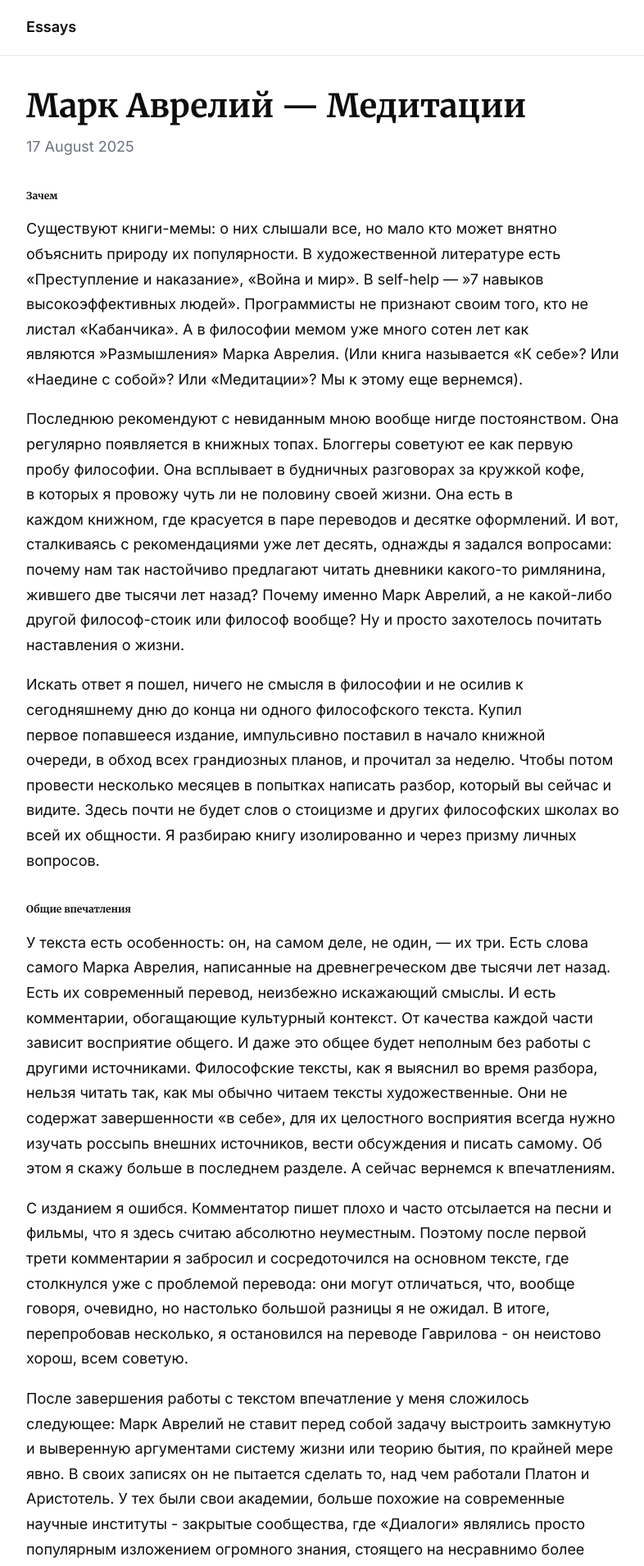
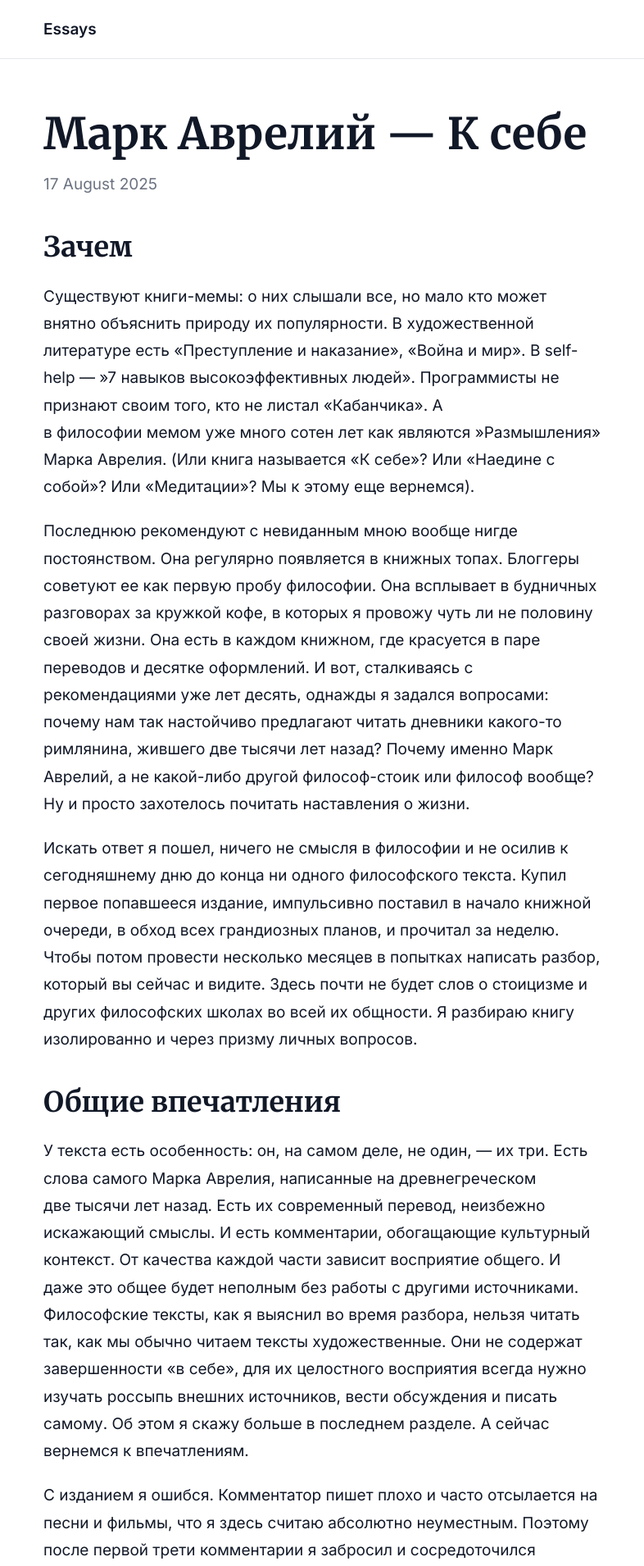
Before and after one commit to Abirmann/blog, a Jekyll site: the page built from _essays/aurelius-meditations.md, in a window 1280 px wide. Shown: the top 1910 px of the page at 82% size, without its empty margins (246-1032 px from the left). Built offline with Jekyll 4.4.1, drawn with Linux system fonts in a browser that asks for light colours; some of the changed text lies outside the part shown.

Commit message:
elements of style

````diff
--- a/_essays/aurelius-meditations.md
+++ b/_essays/aurelius-meditations.md
@@ -1,14 +1,14 @@
 ---
-title: Марк Аврелий — Медитации
+title: Марк Аврелий — К себе
 ---
-###### Зачем
+## Зачем
 
 Существуют книги-мемы: о них слышали все, но мало кто может внятно объяснить природу их популярности. В художественной литературе есть "Преступление и наказание", "Война и мир". В self-help — "7 навыков высокоэффективных людей". Программисты не признают своим того, кто не листал "Кабанчика". А в философии мемом уже много сотен лет как являются "Размышления" Марка Аврелия. (Или книга называется "К себе"? Или "Наедине с собой"? Или "Медитации"? Мы к этому еще вернемся).
 
 Последнюю рекомендуют с невиданным мною вообще нигде постоянством. Она регулярно появляется в книжных топах. Блоггеры советуют ее как первую пробу философии. Она всплывает в будничных разговорах за кружкой кофе, в которых я провожу чуть ли не половину своей жизни. Она есть в каждом книжном, где красуется в паре переводов и десятке оформлений. И вот, сталкиваясь с рекомендациями уже лет десять, однажды я задался вопросами: почему нам так настойчиво предлагают читать дневники какого-то римлянина, жившего две тысячи лет назад? Почему именно Марк Аврелий, а не какой-либо другой философ-стоик или философ вообще? Ну и просто захотелось почитать наставления о жизни.
 
 Искать ответ я пошел, ничего не смысля в философии и не осилив к сегодняшнему дню до конца ни одного философского текста. Купил первое попавшееся издание, импульсивно поставил в начало книжной очереди, в обход всех грандиозных планов, и прочитал за неделю. Чтобы потом провести несколько месяцев в попытках написать разбор, который вы сейчас и видите. Здесь почти не будет слов о стоицизме и других философских школах во всей их общности. Я разбираю книгу изолированно и через призму личных вопросов.
-###### Общие впечатления
+## Общие впечатления
 
 У текста есть особенность: он, на самом деле, не один, — их три. Есть слова самого Марка Аврелия, написанные на древнегреческом две тысячи лет назад. Есть их современный перевод, неизбежно искажающий смыслы. И есть комментарии, обогащающие культурный контекст. От качества каждой части зависит восприятие общего. И даже это общее будет неполным без работы с другими источниками. Философские тексты, как я выяснил во время разбора, нельзя читать так, как мы обычно читаем тексты художественные. Они не содержат завершенности "в себе", для их целостного восприятия всегда нужно изучать россыпь внешних источников, вести обсуждения и писать самому. Об этом я скажу больше в последнем разделе. А сейчас вернемся к впечатлениям.
 
@@ -21,14 +21,14 @@ title: Марк Аврелий — Медитации
 Само содержание же мне показалось близким к современной self-help литературе или популярной психологии. Это в целом, кажется, общая черта стоической философии - отвечать на массовые вопросы. Может быть поэтому они и выстрелили. Но почему именно дневник Марка Аврелия? Возможно потому, что это мысли римского императора — самого могущественного человека всего цивилизованного мира того времени. И не какого-то, а одного из самых выдающихся - названного "Великой душой на троне" и одним из пяти "Хороших императоров". Марк Аврелий был прекрасно образован, чрезвычайно дисциплинирован, благожелателен и аскетичен, а Империя в период его правления процветала так, как никогда. Судьба дала нам возможность послушать убеждения императора, доказанные действиями под экстремальными соблазнами всей роскоши, ему доступной.
 
 Думаю здесь и кроется последний элемент ответа на вопрос "почему именно Марк Аврелий?". Потому что в его тексте соединились несколько редких качеств: небольшой объем, глубина содержания, понятность и простота изложения и сама личность автора. Пусть и многие вещи он не раскрывает или оставляет в беспорядке. Согласитесь, что намного интереснее слушать о бренности славы и суетности честолюбия от римского императора, чем от современного психолога. И особенно интересно наблюдать в тексте отголоски его внутренних конфликтов. Ведь Марк Аврелий много пишет о доброжелательности чуть ли не как о главной обязанности человека и при этом вынужден постоянно воевать с соседними культурами, выполняя тем самым другой свой долг. Даже сквозь перевод можно уловить эту неустанную борьбу с соблазнами и противоречиями. Особенно, когда мы знаем, что Марк Аврелий императором быть не хотел, но считал свой удел общественной обязанностью.
-###### Структура
+## Структура
 
 Хочется сказать, что структуры в "Медитациях" нет вообще. Есть некие 12 книг с непоследовательными заметками. Причину мы уже затронули - это дневник. А книги в нем, на самом деле, — сессии. Скорее всего автор писал, когда выпадала свободная минута в военных походах. И однажды что-то написав, он к написанному уже не возвращался. Писал же он для себя и ничего издавать не собирался. Отсюда и название "К себе".
 
 Мы привыкли к системному изложению. Привыкли относиться к тексту свысока, будто бы являемся судьями и дегустаторами информации. Но мы забываем, что такая культура отношения к текстами возника недавно. Раньше люди писали для другого и не так чисто и информативно, как мы ожидаем того сейчас. Поэтому текст древнего римлянина, тем более дневник, поначалу вызывает раздражение: "и где аргументы?", "а где структура?", "почему не уважаешь читателя и пишешь так беспорядочно?". Но если присмотреться, то структуру обнаружить можно — только природа ее будет совершенно другой. Здесь она проявляется через повторения. Повторения и есть структура текста. Что упоминается чаще — то и важнее автору. Для меня это стало неочевидным и одним из самых важных наблюдений.
 
 Мы словно можем заглянуть к Марку Аврелию в подсознание и увидеть то, что он старался не забыть больше всего. О чем он чаще всего себе напоминал. Поэтому варианты перевода названия "Медитации" или "К себе" нравятся мне больше всех — они сохраняют смысл того, что текст в первую очередь является некой мантрой или обращением, молитвой, которую автор шепчет себе каждый день. И теперь, проявив структуру текста, мы можем поговорить о его главных идеях. И сделать важный вывод: главная идея текста - и есть сам текст.
-###### Главные идеи
+## Главные идеи
 
 **1. Помни, что ты умрешь**
 
@@ -50,7 +50,7 @@ title: Марк Аврелий — Медитации
 
 Все здесь перечисленное кажется очевидным (а перечислил я не все, что понял и уж точно понял не все, что перечислил автор). Но совсем неочевидно, что эти идеи работают гораздо лучше, если постоянно себе о них напоминать. Именно саму практику напоминания о смерти я считаю одним из самых ценных наставлений текста. "Помни, что ты умрешь".
 
-**2. Слава — пустое
+**2. Слава — пустое**
 
 ```
 - Где теперь Адриан? Где Антонин? Где все те цари, которых превозносили?
--- a/assets/css/main.css
+++ b/assets/css/main.css
@@ -1,33 +1,33 @@
 :root {
-	--text: #0d0d0d;
+	--text: #111827;
 	--muted: #6b7280;
 	--bg: #ffffff;
 	--border: #e5e7eb;
-	--link: #0ea5e9;
+	--link: #111827;
 	--code-bg: #f8fafc;
-	--maxw: 760px;
+	--maxw: 720px;
 }
 
 @media (prefers-color-scheme: dark) {
 	:root {
-		--text: #e5e7eb;
-		--muted: #9ca3af;
-		--bg: #0b0f14;
-		--border: #1f2937;
-		--link: #38bdf8;
-		--code-bg: #0f172a;
+		--text: #111827;
+		--muted: #6b7280;
+		--bg: #ffffff;
+		--border: #e5e7eb;
+		--link: #111827;
+		--code-bg: #f8fafc;
 	}
 }
 
 * { box-sizing: border-box; }
 
-html { font-size: 18px; }
+html { font-size: 19px; }
 body {
 	margin: 0;
 	color: var(--text);
 	background: var(--bg);
 	font-family: Inter, system-ui, -apple-system, Segoe UI, Roboto, Helvetica, Arial, "Apple Color Emoji", "Segoe UI Emoji";
-	line-height: 1.7;
+	line-height: 1.75;
 	text-rendering: optimizeLegibility;
 	-moz-osx-font-smoothing: grayscale;
 	-webkit-font-smoothing: antialiased;
@@ -41,7 +41,7 @@ body {
 .site-title { color: var(--text); text-decoration: none; font-weight: 600; }
 .site-title:hover { opacity: .8; }
 
-.site-main .container { padding: 2rem 1rem 4rem; }
+.site-main .container { padding: 3rem 1rem 4rem; }
 
 h1, h2, h3, h4, h5, h6 {
 	font-family: Merriweather, Georgia, "Times New Roman", Times, serif;
@@ -49,16 +49,16 @@ h1, h2, h3, h4, h5, h6 {
 	margin: 2rem 0 0.75rem;
 }
 
-h1 { font-size: 2rem; }
-h2 { font-size: 1.5rem; }
-h3 { font-size: 1.25rem; }
+h1 { font-size: 2.6rem; }
+h2 { font-size: 1.8rem; }
+h3 { font-size: 1.35rem; }
 
-p { margin: 1rem 0; }
+p { margin: 1.1rem 0; }
 
 ul, ol { padding-left: 1.25rem; }
 
 blockquote {
-	margin: 1.5rem 0;
+	margin: 1.8rem 0;
 	padding: 0.75rem 1rem;
 	background: var(--code-bg);
 	border-left: 3px solid var(--border);
@@ -77,12 +77,21 @@ pre {
 	border: 1px solid var(--border);
 }
 
-a { color: var(--link); text-decoration: none; }
-a:hover { text-decoration: underline; }
+a {
+	color: inherit;
+	text-decoration: underline;
+	text-decoration-color: rgba(17, 24, 39, 0.45);
+	text-decoration-thickness: 1px;
+	text-underline-offset: 3px;
+}
+a:hover {
+	text-decoration-color: rgba(17, 24, 39, 0.8);
+	text-decoration-thickness: 2px;
+}
 
 hr { border: 0; border-top: 1px solid var(--border); margin: 2rem 0; }
 
-.essay-title { margin-top: 0; font-size: 2.2rem; }
+.essay-title { margin-top: 0; font-size: 2.8rem; }
 .essay-meta { color: var(--muted); margin-top: -0.25rem; }
 .essay-body img { max-width: 100%; border-radius: 8px; }
 .essay-body table { width: 100%; border-collapse: collapse; }
````
